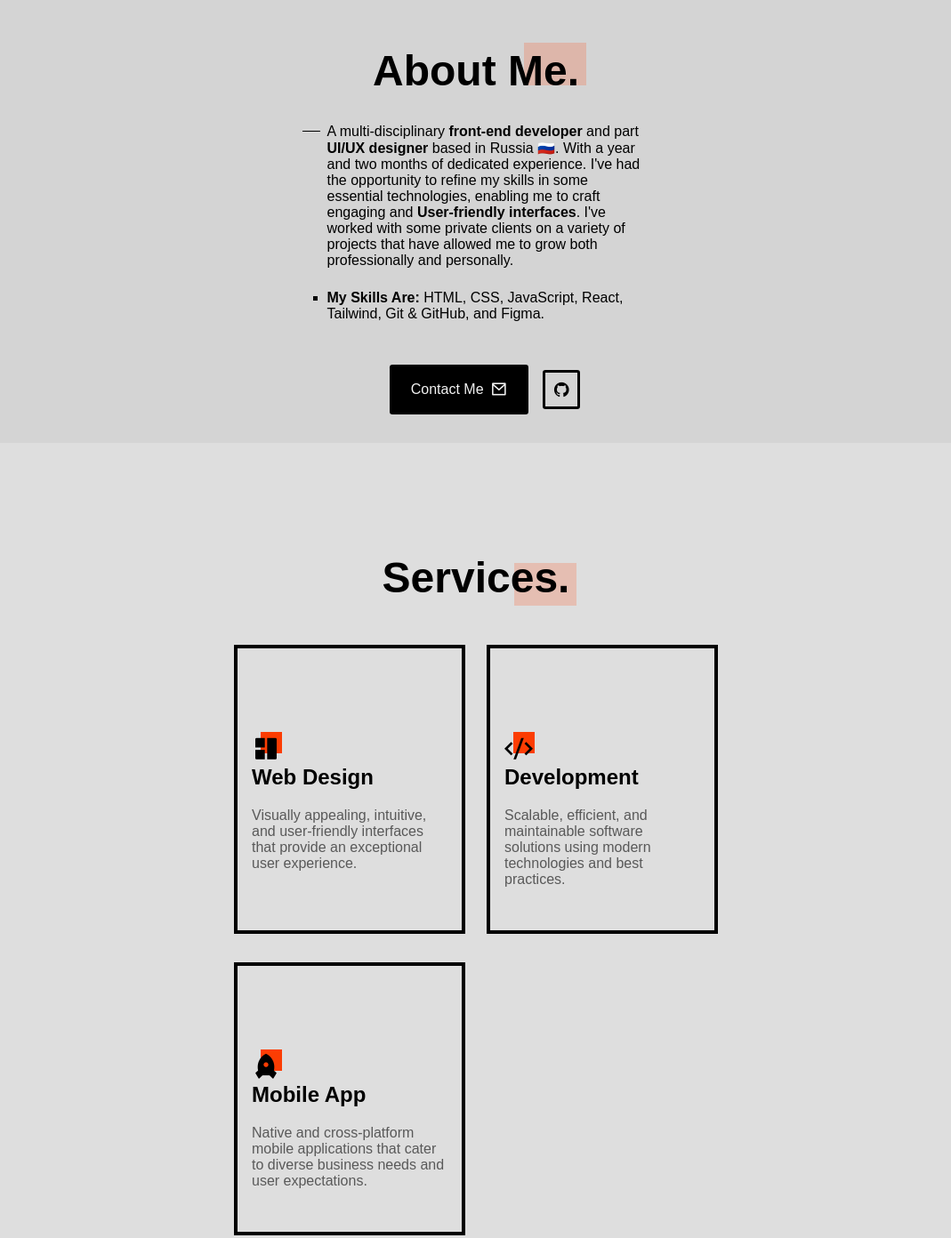
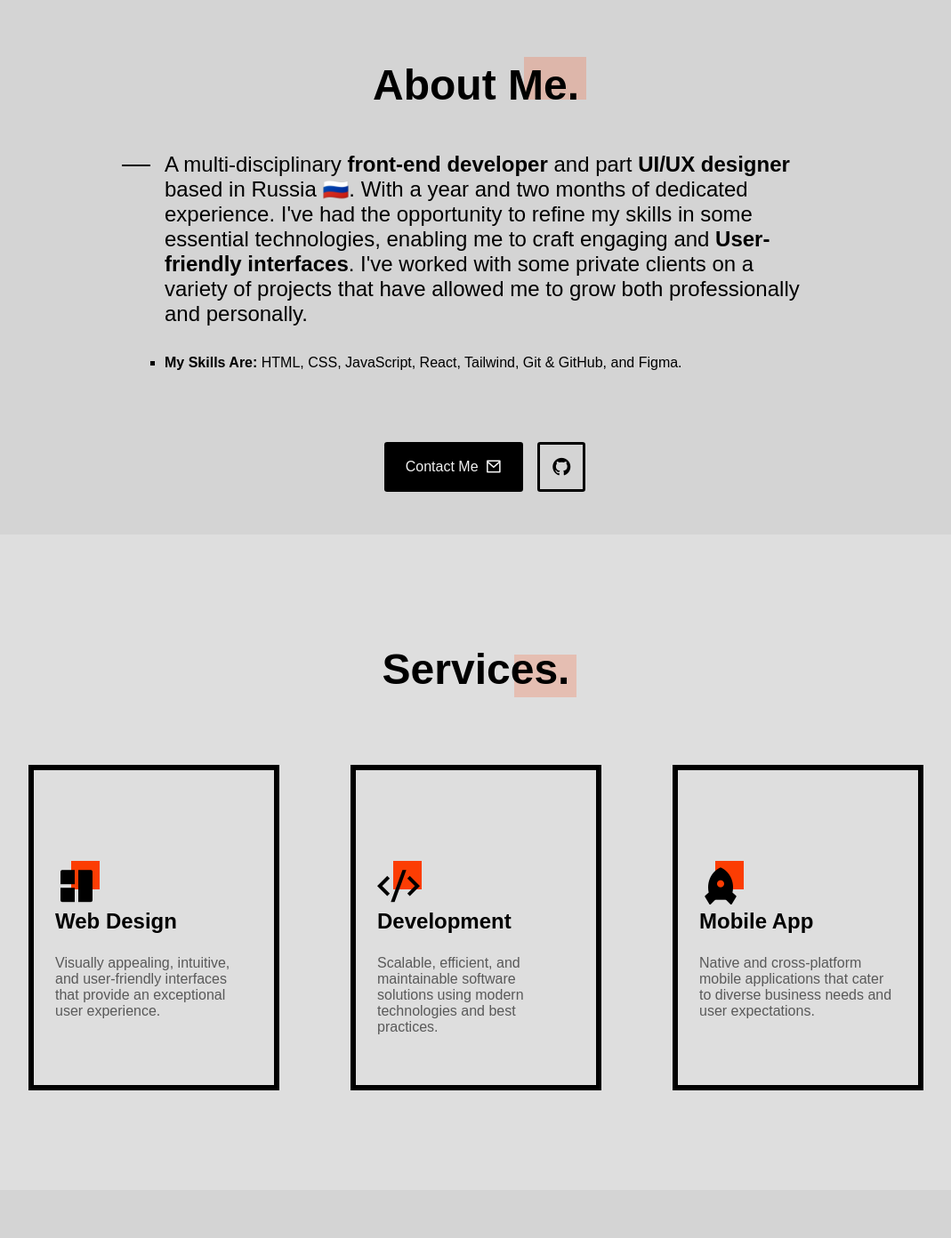
Before and after one commit to Destiny-Isiguzo/My-Portfolio-V2, a website built with Vite: page index.html in a window 1280 px wide. Shown: the part 820-2212 px from the top of the page at 89% size, without its empty margins (105-1174 px from the left). Built offline with nearby package versions, Linux system fonts and the light colour scheme; a web font is replaced by a local one.

Commit message:
Made some updates

```diff
--- a/style-components/about.css
+++ b/style-components/about.css
@@ -106,4 +106,80 @@
 
 /* Large devices */
 /* breakpoint 1150px media query */
-@media screen and (min-width: 71.875em) {}
+@media screen and (min-width: 71.875em) {
+   .about__container {
+      /* grid-template-columns: 440px 525px; */
+      grid-template-columns: 740px;
+      gap: 1rem 9rem;
+      /* align-items: center; */
+      padding-block: 1rem;
+   }
+
+   /* .about__perfil {
+      order: -1;
+      grid-row: 1 / 3;
+   } */
+
+   /* .about__image {
+      width: 350px;
+   } */
+
+   /* .about_img {
+      border: 8px solid var(--white-color);
+   } */
+
+   /* .about__shadow {
+      border-bottom: 6px solid var(--first-color);
+      height: 615px;
+      right: -5.5rem;
+      top: -4rem;
+      width: 240px;
+   } */
+
+   /* .about__perfil .geometric-box {
+      right: -4rem;
+      top: 4.5rem;
+   } */
+
+   /* .about__line {
+      width: 80px;
+      right: -2rem;
+      top: 10rem;
+   } */
+
+   /* .about__box {
+      width: 64px;
+      height: 64px;
+      right: -.75rem;
+   } */
+
+   /* .about__container .section__title-1 {
+      align-self: flex-end;
+      margin-inline: 0;
+   } */
+
+   /* .about__info {
+      align-self: flex-start;
+      padding-left: 3rem;
+   } */
+
+   .about__description {
+      font-size: var(--h2-font-size);
+      margin-bottom: 2rem;
+   }
+
+   .about__description::after {
+      width: 32px;
+      height: 2px;
+      left: -3rem;
+      top: 14px;
+   }
+
+   .about__list {
+      margin-bottom: 5rem;
+   }
+
+   /* .about__buttons {
+      justify-content: initial;
+   } */
+}
--- a/style-components/button-utils.css
+++ b/style-components/button-utils.css
@@ -37,3 +37,16 @@
 .button__ghost:is(:hover, :active) {
    border: 3px solid var(--first-color);
 }
+
+
+/* Large devices */
+/* breakpoint 1150px media query */
+@media screen and (min-width: 71.875em) {
+   .button__ghost {
+      padding: .75rem;
+   }
+
+   .button__ghost i {
+      font-size: 1.5rem;
+   }
+}
--- a/style-components/projects.css
+++ b/style-components/projects.css
@@ -103,3 +103,21 @@
       grid-template-columns: repeat(2, 350px);
    }
 }
+
+
+/* Large devices */
+/* breakpoint 1150px media query */
+@media screen and (min-width: 71.875em) {
+   .projects__container {
+      grid-template-columns: repeat(3, 352px);
+      padding-block: 3rem 1rem;
+   }
+
+   .projects__card {
+      padding: 1.25rem 1.25rem 2.5rem;
+   }
+
+   .projects__image {
+      margin-bottom: 1rem;
+   }
+}
--- a/style-components/services.css
+++ b/style-components/services.css
@@ -76,3 +76,36 @@
       grid-template-columns: repeat(2, 260px);
    }
 }
+
+
+/* Large devices */
+/* breakpoint 1150px media query */
+@media screen and (min-width: 71.875em) {
+   .services__container {
+      grid-template-columns: repeat(3, 282px);
+      column-gap: 5rem;
+      padding-block: 3rem 5rem;
+   }
+
+   .services__content {
+      border: 6px solid var(--black-color);
+      padding: 6.5rem 1.5rem 3.5rem;
+   }
+
+   .services__icon i {
+      font-size: 3rem;
+   }
+
+   .services__box {
+      width: 32px;
+      height: 32px;
+   }
+
+   .services__title {
+      margin-bottom: 1.5rem;
+   }
+
+   .services__card:hover .services__border {
+      transform: translate(1.25rem, 1.25rem);
+   }
+}
```
